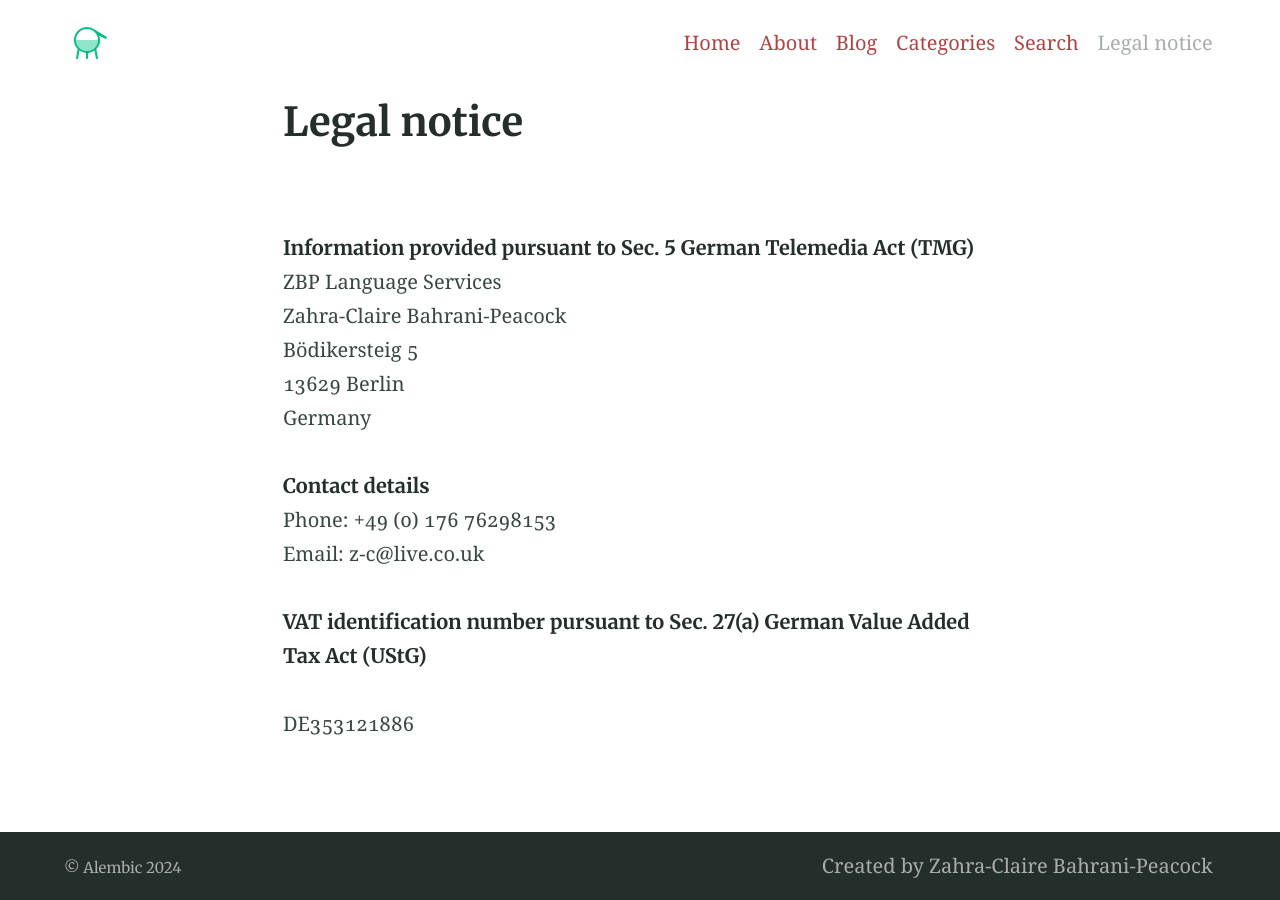
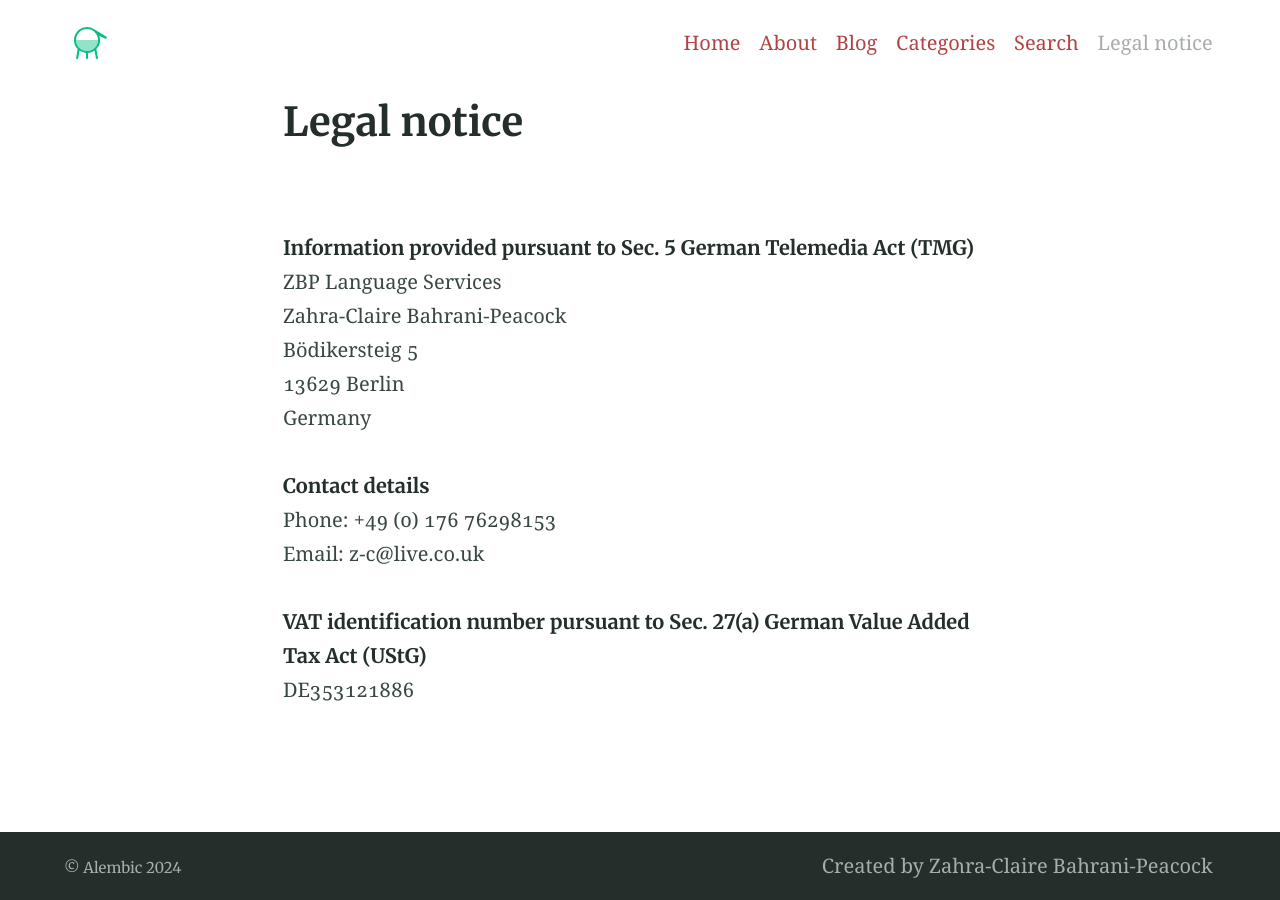
Before and after one commit to Website-2/zbp-language-services.github.io, a Jekyll site: the page built from legal-notice.md, in a window 1280 px wide. Built offline with Jekyll 4.4.1, drawn with Linux system fonts in a browser that asks for light colours.

```diff
--- a/legal-notice.md
+++ b/legal-notice.md
@@ -15,4 +15,4 @@ Phone: +49 (0) 176 76298153
 <br>Email: z-c@live.co.uk
 
 ###### VAT identification number pursuant to Sec. 27(a) German Value Added Tax Act (UStG)
-<br>DE353121886
+DE353121886
```
